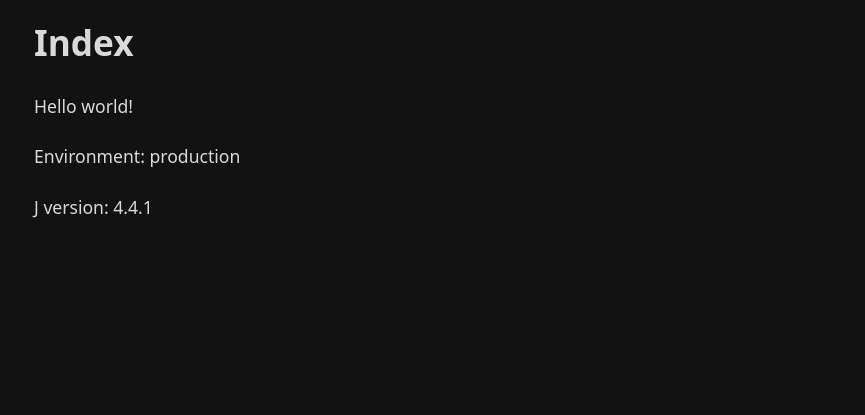
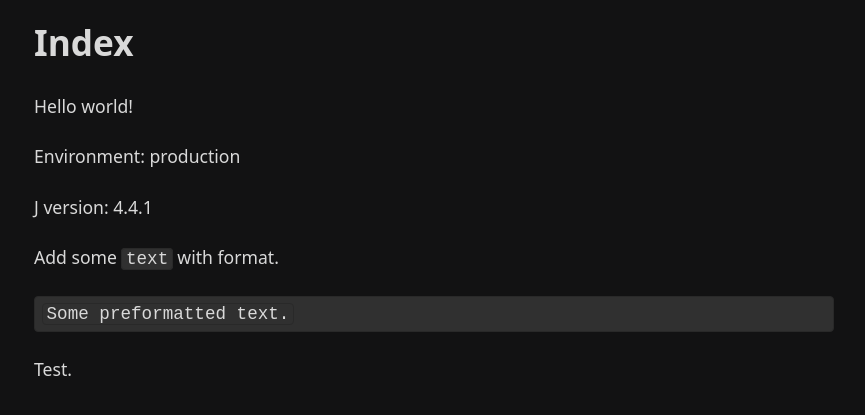
Before and after one commit to febog/fbgmx, a Jekyll site: the page built from index.md, in a window 1280 px wide. Shown: the top 415 px of the page, without its empty margins (206-1071 px from the left). Built offline with Jekyll 4.4.1, drawn with Linux system fonts in a browser that asks for light colours; our own code applies the rules of GitHub Pages for plain Markdown files.

Commit message:
Add some more content

````diff
--- a/index.md
+++ b/index.md
@@ -8,3 +8,11 @@ Hello world!
 Environment: {{ jekyll.environment }}
 
 J version: {{ jekyll.version }}
+
+Add some `text` with format.
+
+```
+Some preformatted text.
+```
+
+Test.
````
